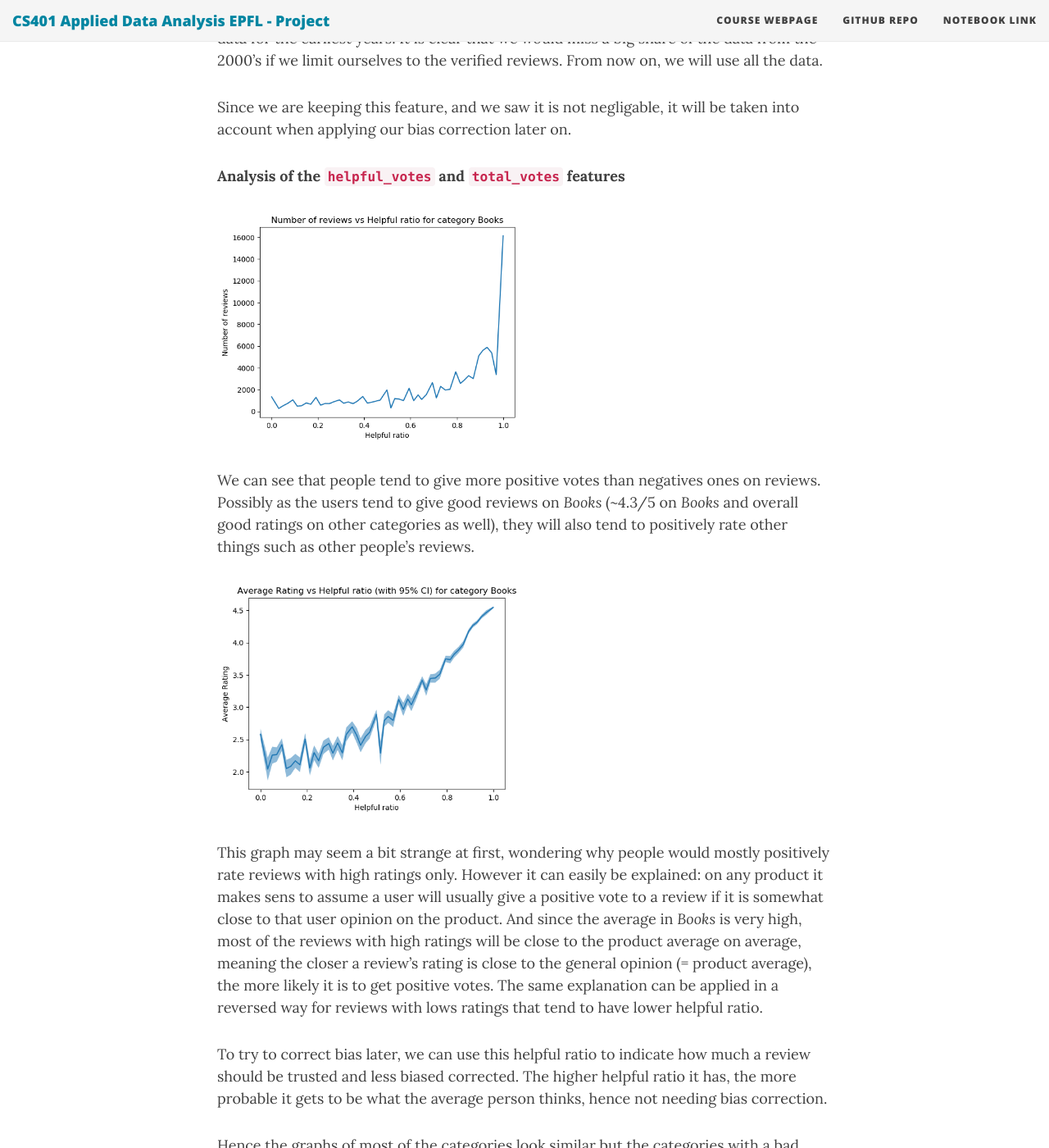
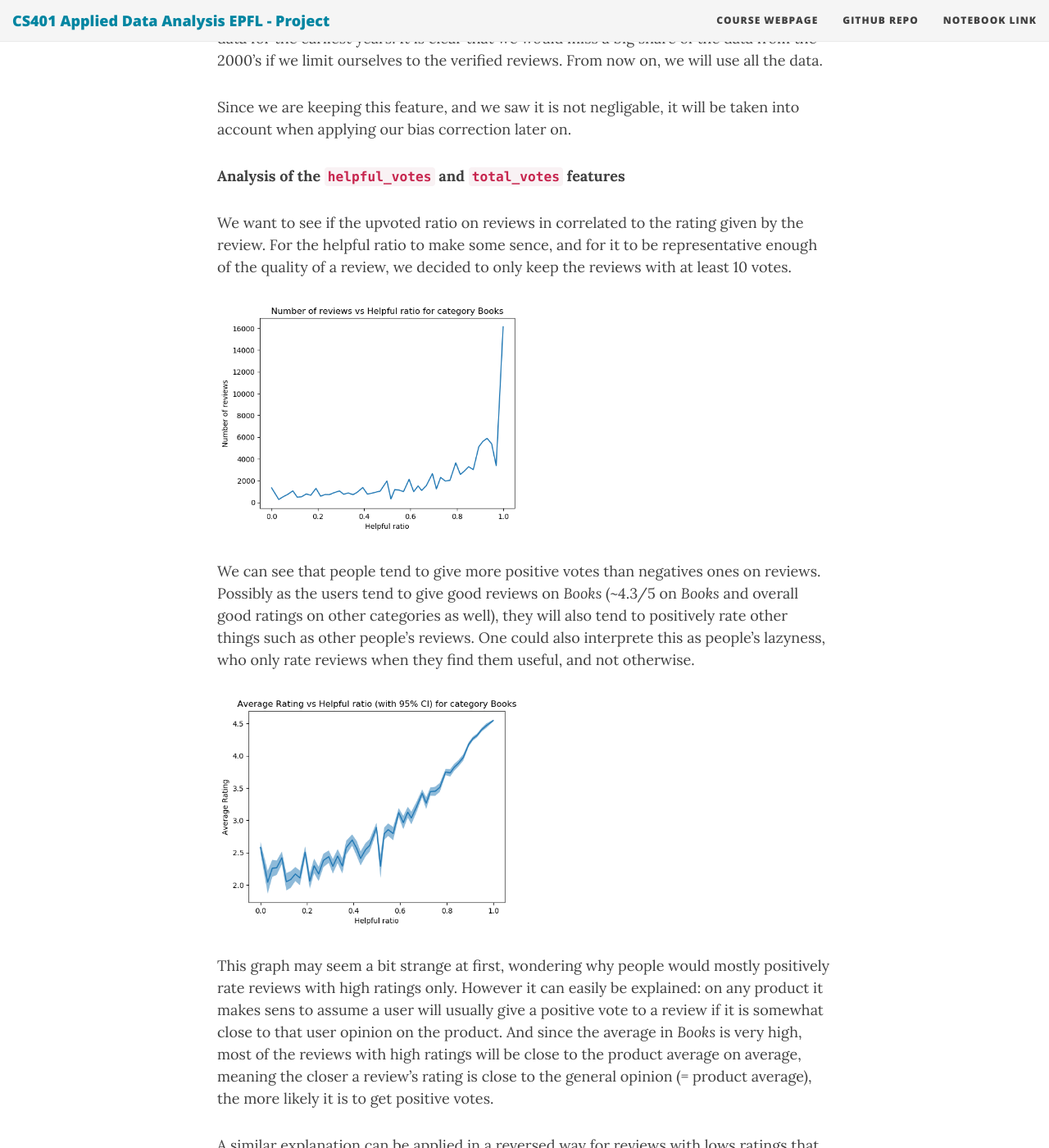
Before and after one commit to ada-lyn/ada-lyn.github.io, a Jekyll site: the page built from index.md, in a window 1280 px wide and 1400 px high, scrolled down 6676 px. Shown: the whole window at 82% size. Built offline with Jekyll 4.4.1, drawn with Linux system fonts in a browser that asks for light colours; nearby versions of some CDN libraries; some of the changed text lies outside the part shown.

Commit message:
Update index.md

```diff
--- a/index.md
+++ b/index.md
@@ -96,18 +96,21 @@ Since we are keeping this feature, and we saw it is not negligable, it will be t
 
 **Analysis of the `helpful_votes` and `total_votes` features**
 
+We want to see if the upvoted ratio on reviews in correlated to the rating given by the review. For the helpful ratio to make some sence, and for it to be representative enough of the quality of a review, we decided to only keep the reviews with at least 10 votes.
+
 <p float="left">
   <img src="/img/products/helpful_vs_number_Books.png" width="49.5%" />
 </p>
 
-We can see that people tend to give more positive votes than negatives ones on reviews. Possibly as the users tend to give good reviews on *Books* (~4.3/5 on *Books* and overall good ratings on other categories as well), they will also tend to positively rate other things such as other people's reviews.
+We can see that people tend to give more positive votes than negatives ones on reviews. Possibly as the users tend to give good reviews on *Books* (~4.3/5 on *Books* and overall good ratings on other categories as well), they will also tend to positively rate other things such as other people's reviews. One could also interprete this as people's lazyness, who only rate reviews when they find them useful, and not otherwise.
 
 <p float="left">
   <img src="/img/products/helpful_vs_rating_Books.png" width="49.5%" />
 </p>
 
 This graph may seem a bit strange at first, wondering why people would mostly positively rate reviews with high ratings only. However it can easily be explained: on any product it makes sens to assume a user will usually give a positive vote to a review if it is somewhat close to that user opinion on the product. And since the average in *Books* is very high, most of the reviews with high ratings will be close to the product average on average, meaning the closer a review's rating is close to the general opinion (= product average), the more likely it is to get positive votes.
-The same explanation can be applied in a reversed way for reviews with lows ratings that tend to have lower helpful ratio.
+
+A similar explanation can be applied in a reversed way for reviews with lows ratings that tend to have lower helpful ratio.
 
 To try to correct bias later, we can use this helpful ratio to indicate how much a review should be trusted and less biased corrected. The higher helpful ratio it has, the more probable it gets to be what the average person thinks, hence not needing bias correction.
 
```
